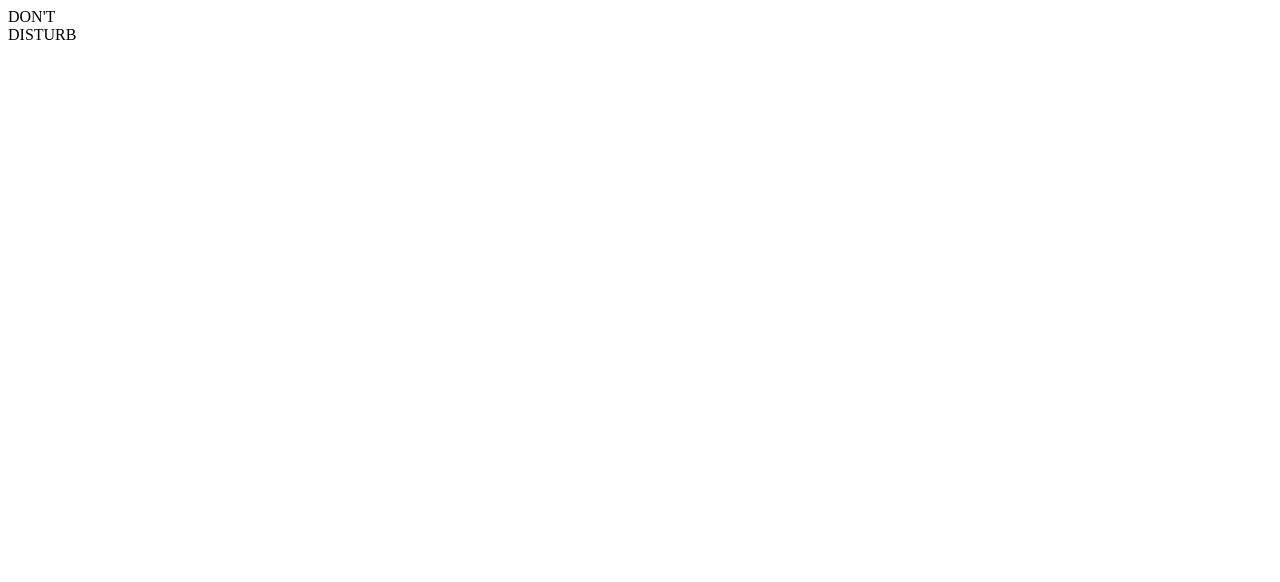
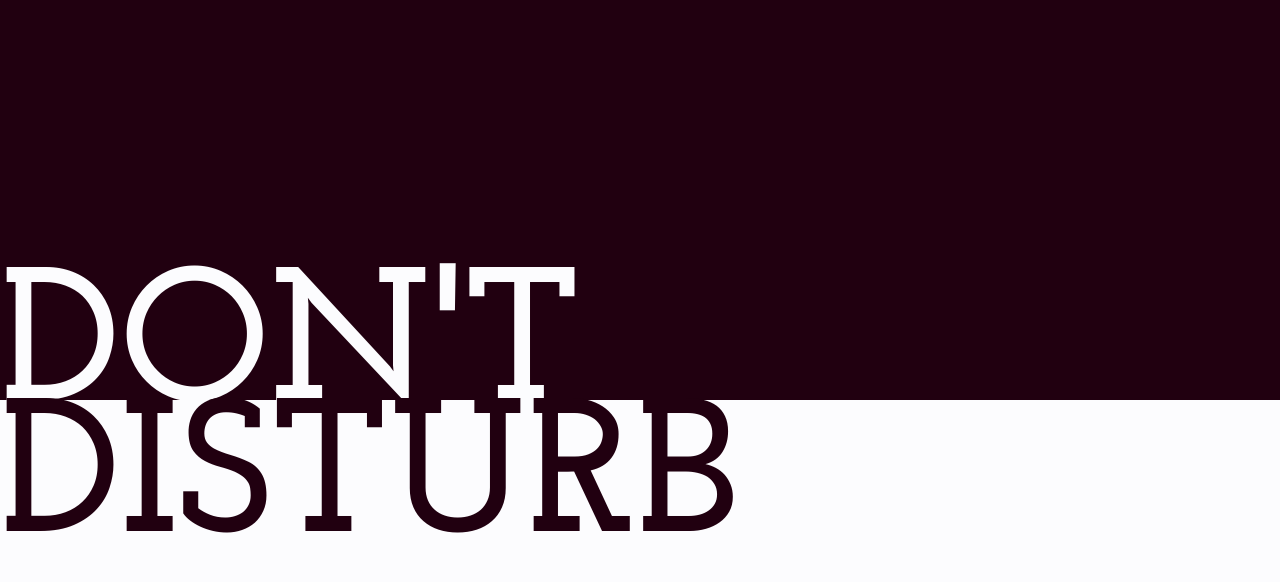
Before and after one commit to anildas01/portfolio, a plain HTML site: page index.html in a window 1280 px wide. Drawn offline with Linux system fonts and the light colour scheme.

Commit message:
added css

```diff
--- a/index.html
+++ b/index.html
@@ -2,6 +2,43 @@
   <head>
     <title>Don't Disturb.</title>
   </head>
+  <style>
+    @import url(https://fonts.googleapis.com/css?family=Josefin+Slab:700);
+html, body{
+    height: 100%;
+    margin:0px;
+    overflow:hidden;
+}
+
+div {
+  font-family: 'Josefin Slab', serif;
+  font-size:190px;
+  position:relative;
+}
+
+.black .container {
+  position:absolute;
+  bottom:-48px;
+}
+.white .container {
+  position:absolute;
+  top:-12px;
+}
+div.white{
+  color:#210010;
+  background-color:#fcfcfe;
+  width:100%;
+  height:50%;
+  padding:0px !important;
+}
+div.black {
+  color:#fcfcfe;
+  background-color:#210010;
+  width:100%;
+  height:50%;
+  padding:0px !important;
+}
+  </style>
   <body>
     <div class='black'>
       <div class="container">
```
